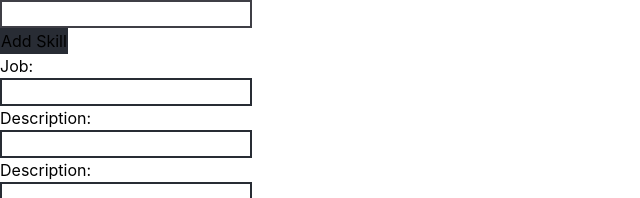
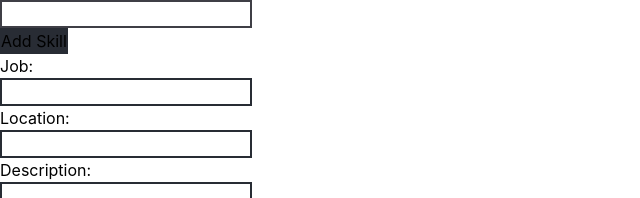
Before and after one commit to Sty6x/cv-application-maker, a React (Create React App) app: page / in a window 1280 px wide. Shown: the top 198 px of the page, without its empty margins (0-640 px from the left). Built offline with nearby package versions, Linux system fonts and the light colour scheme.

Commit message:
catered the rest of the input fileds for experience

```diff
--- a/src/App.js
+++ b/src/App.js
@@ -74,6 +74,42 @@ class App extends React.Component {
 				() => console.log(this.state)
 			);
 		}
+
+	if (e.target.id === "location-job-input") {
+			this.setState(
+				{
+					userExperienceInput: {
+						...this.state.userExperienceInput,
+						jobLocation: e.target.value,
+					},
+				},
+				() => console.log(this.state)
+			);
+		}
+
+    if (e.target.id === "start-date-job-input") {
+			this.setState(
+				{
+					userExperienceInput: {
+						...this.state.userExperienceInput,
+						startDate: e.target.value,
+					},
+				},
+				() => console.log(this.state)
+			);
+		}
+
+    if (e.target.id === "end-date-job-input") {
+			this.setState(
+				{
+					userExperienceInput: {
+						...this.state.userExperienceInput,
+						endDate: e.target.value,
+					},
+				},
+				() => console.log(this.state)
+			);
+		}
 	}
 
 	render() {
--- a/src/components/experience-component/experienceInput.js
+++ b/src/components/experience-component/experienceInput.js
@@ -12,7 +12,7 @@ class ExperienceInput extends React.Component {
 					<input onChange={inputHandler} name="job-input" id="title-job-input" />
 				</div>
                 <div id="job-location-input-container">
-					<label htmlFor="location-job-input">Description:</label>
+					<label htmlFor="location-job-input">Location:</label>
 					<input onChange={inputHandler} name="location-job-input" id="location-job-input" />
 				</div>
                 <div id="job-desc-input-container">
```
